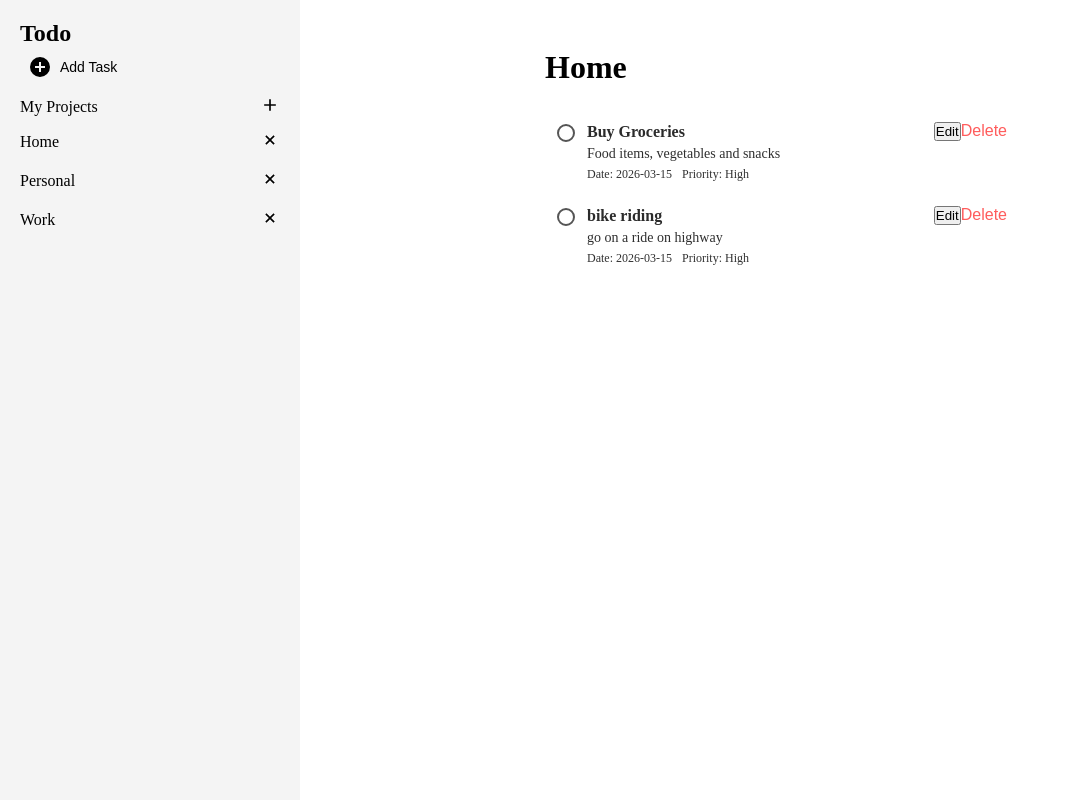
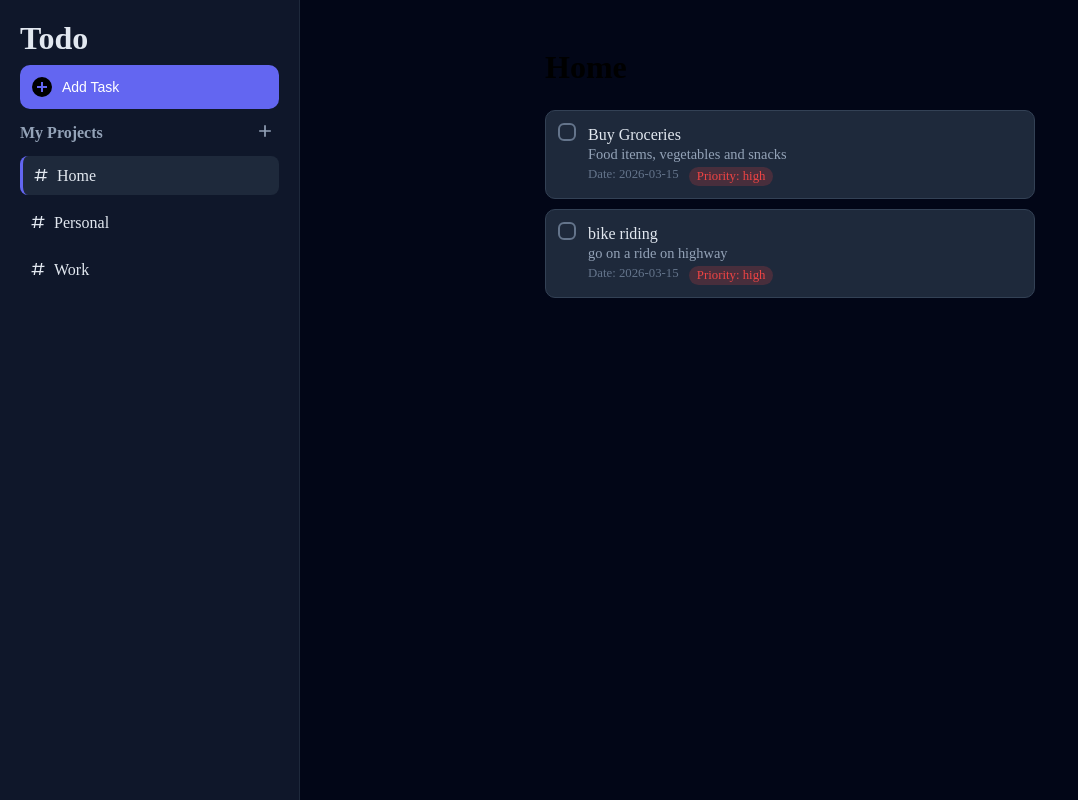
Before and after one commit to wolfieslab/Todo-app, a website built with webpack: page src/index.html in a window 1280 px wide. Shown: the whole page, without its empty margins (0-1078 px from the left). Built offline with nearby package versions, Linux system fonts and the light colour scheme.

Commit message:
feat(ui): improve sidebar and todo card design with better structure and UX

```diff
--- a/modules/appController.js
+++ b/modules/appController.js
@@ -43,4 +43,19 @@ const addTodoToActiveProject = (data) => {
     project.addTodo(newTodo);
 };
 
-export { createProjects, getProjects, deleteProject, setActiveProject, getActiveProject, addTodoToActiveProject, getActiveProjectIndex };
+const addTodoToProject = (projectIndex, data) => {
+    const project = projects.find(p => p.index == projectIndex);
+
+    if (!project) return;
+
+    const newTodo = Todo(
+        data.title,
+        data.description,
+        data.dueDate,
+        data.priority
+    );
+
+    project.addTodo(newTodo);
+}
+
+export { createProjects, getProjects, deleteProject, setActiveProject, getActiveProject, addTodoToActiveProject, addTodoToProject, getActiveProjectIndex };
--- a/modules/ui/render.js
+++ b/modules/ui/render.js
@@ -23,7 +23,10 @@ export function renderProjects() {
         }
 
         const span = document.createElement("span");
-        span.textContent = project.name;
+        span.innerHTML = `
+            <svg class="project-icon" xmlns="http://www.w3.org/2000/svg" viewBox="0 0 24 24"><title>pound</title><path d="M5.41,21L6.12,17H2.12L2.47,15H6.47L7.53,9H3.53L3.88,7H7.88L8.59,3H10.59L9.88,7H15.88L16.59,3H18.59L17.88,7H21.88L21.53,9H17.53L16.47,15H20.47L20.12,17H16.12L15.41,21H13.41L14.12,17H8.12L7.41,21H5.41M9.53,9L8.47,15H14.47L15.53,9H9.53Z" /></svg>
+            <span>${project.name}<span>
+        `;
 
         const deleteBtn = document.createElement("button");
         deleteBtn.classList.add("delete-project-btn")
@@ -114,7 +117,8 @@ function createTodoElement(todo, index) {
     const todoRow = document.createElement("div");
     todoRow.classList.add("todo-header");
 
-    const title = document.createElement("h4");
+    const title = document.createElement("div");
+    title.classList.add("todo-title");
     title.textContent = data.title;
 
     const desc = document.createElement("p");
--- a/src/index.js
+++ b/src/index.js
@@ -9,8 +9,8 @@ createProjects("Work");
 
 
 const projects = getProjects();
-const todo1 = todo("Buy Groceries", "Food items, vegetables and snacks", "2026-03-15", "High");
-const todo2 = todo("bike riding", "go on a ride on highway", "2026-03-15", "High");
+const todo1 = todo("Buy Groceries", "Food items, vegetables and snacks", "2026-03-15", "high");
+const todo2 = todo("bike riding", "go on a ride on highway", "2026-03-15", "high");
 
 
 projects[0].addTodo(todo1);
--- a/src/styles.css
+++ b/src/styles.css
@@ -10,13 +10,16 @@
     display: grid;
     grid-template-columns: 300px 1fr;
     min-height: 100vh;
+    background: #020617;
 }
 
 #projects {
     display: flex;
     flex-direction: column;
-    background: #f4f4f4;
+    background: #0f172a;
+    border-right: 1px solid #1e293b;
     padding: 20px;
+    gap: 8px;
 }
 
 #projects button:hover {
@@ -28,15 +31,21 @@
 }
 
 div.logo {
-    font-size: 24px;
-    font-weight: bold;
+    font-size: 2em;
+    font-weight: 700;
+    color: #e2e8f0;
 }
 
 #projects .heading {
     display: flex;
     justify-content: space-between;
     align-items: center;
-    padding: 8px 0;
+    font-weight: bold;
+}
+
+.heading-text {
+    color: #94a3b8;
+    font-size: 1em;
 }
 
 .add-task-btn svg {
@@ -48,24 +57,38 @@ div.logo {
 button.add-task-btn {
     display: flex;
     align-items: center;
-    background: transparent;
+    background: #6366f1;
+    color: white;
     gap: 8px;
+    font-weight: 500;
     font-size: 14px;
     border: none;
+    border-radius: 10px;
     text-align: start;
-    padding: 8px;
+    padding: 10px;
+    transition: 0.2s;
 }
 
-.heading .add-project-btn {
+.add-task-btn:hover {
+    opacity: 0.9;
+}
+
+.add-project-btn {
     border: none;
-    text-align: start;
     background: transparent;
-    padding: 0;
+    padding: 4px;
+    border-radius: 6px;
+    cursor: pointer;
+}
+
+.add-project-btn:hover {
+    background: #1e293b;
 }
 
 .add-project-btn svg {
     width: 20px;
     height: 20px;
+    fill: #94a3b8;
 }
 
 .projects-list {
@@ -74,27 +97,53 @@ button.add-task-btn {
     gap: 8px;
 }
 
+.project-icon {
+    width: 1em;
+    height: 1em;
+    fill: #e2e8f0;
+}
+
 .project {
     display: flex;
     align-items: center;
     justify-content: space-between;
-    padding: 4px 0;
+    padding: 8px 10px;
+    border-radius: 8px;
+    cursor: pointer;
+    color: #e2e8f0;
+    transition: 0.2s;
 }
 
-/* .project.active {
-    background: #333;
-    color: white;
-    font-weight: bold;
-} */
+.project span {
+    display: flex;
+    gap: 8px;
+}
+
+.project:hover {
+    background: #1e293b;
+}
+
+.project.active {
+    background: #1e293b;
+    border-left: 3px solid #6366f1;
+}
 
 .delete-project-btn {
     border: none;
     background: transparent;
+    cursor: pointer;
+    opacity: 0;
+    transition: 0.2s;
+}
+
+.project:hover .delete-project-btn {
+    opacity: 1;
 }
 
 .delete-project-btn svg {
     width: 20px;
     height: 20px;
+    fill: #ef4444;
     transform: rotate(45deg);
 }
 
@@ -109,46 +158,53 @@ button.add-task-btn {
     display: flex;
     gap: 12px;
     padding: 12px;
-    /* margin-bottom: 10px; */
+    border-radius: 10px;
+    background: #1e293b;
+    border: 1px solid #334155;
+    transition: 0.2s;
+    margin-bottom: 10px;
     align-items: flex-start;
 }
 
+.todo:hover {
+    border-color: #6366f1;
+    transform: translateY(-2px);
+}
+
 .todo-checkbox {
-    display: inline-block;
-    position: relative;
-    width: 18px;
-    height: 18px;
+    display: flex;
+    align-items: flex-start;
     cursor: pointer;
-    margin-top: 2px;
 }
 
 .todo-checkbox input {
-    opacity: 0;
-    position: absolute;
+    display: none;
 }
 
 .checkmark {
     width: 18px;
     height: 18px;
-    border: 2px solid #555;
-    border-radius: 50%;
-    display: inline-block;
+    border: 2px solid #64748b;
+    border-radius: 6px;
+    display: flex;
+    align-items: center;
+    justify-content: center;
 }
 
 .checkmark .icon {
     width: 14px;
     height: 14px;
-    opacity: 0;
+    fill: white;
+    display: none;
 }
 
 .todo-checkbox input:checked + .checkmark {
-    background: rgba(76, 175, 80, 0.1);
-    border-color: #4caf50;
+    background: #6366f1;
+    border-color: #6366f1;
 }
 
 .todo-checkbox input:checked + .checkmark .icon {
-    opacity: 1;
-    fill: #4caf50;
+    display: block;
 }
 
 .todo-header {
@@ -159,33 +215,79 @@ button.add-task-btn {
 
 .todo-content {
     flex: 1;
+    display: flex;
+    flex-direction: column;
 }
 
-.todo-header h4 {
-    font-size: 16px;
-    color: #2b2b2b;
-}
-
-.delete-todo-btn {
-    background: transparent;
-    border: none;
-    color: #ff5c5c;
-    font-size: 16px;
-    cursor: pointer;
-    margin-right: 1em;
+.todo-header .todo-title {
+    font-size: 1em;
+    font-weight: 500;
+    color: #e2e8f0;
 }
 
 .todo-desc {
-    margin: 5px 0;
-    color: #2e2e2e;
-    font-size: 14px;
+    font-size: 0.9em;
+    color: #94a3b8;
+    margin-bottom: 4px;
 }
 
 .todo-meta {
     display: flex;
-    gap: 10px;
-    font-size: 12px;
-    color: #313131;
+    gap: 0.8em;
+    font-size: 0.8em;
+    color: #64748b;
+}
+
+.priority {
+    padding: 2px 8px;
+    border-radius: 1em;
+    font-weight: 500;
+}
+
+/* Colors */
+.priority.low {
+    background: rgba(34,197,94,0.2);
+    color: #22c55e;
+}
+
+.priority.medium {
+    background: rgba(234,179,8,0.2);
+    color: #eab308;
+}
+
+.priority.high {
+    background: rgba(239,68,68,0.2);
+    color: #ef4444;
+}
+
+.todo-actions-buttons {
+    display: flex;
+    gap: 6px;
+    opacity: 0;
+    transition: 0.2s;
+}
+
+.todo:hover .todo-actions-buttons {
+    opacity: 1;
+}
+
+.todo-actions-buttons button {
+    font-size: 0.8em;
+    font-weight: bold;
+    padding: 4px 8px;
+    border-radius: 6px;
+    border: none;
+    cursor: pointer;
+}
+
+.edit-todo-btn {
+    background: #334155;
+    color: #e2e8f0;
+}
+
+.delete-todo-btn {
+    background: #ef4444;
+    color: white;
 }
 
 /* modal layout */
```
